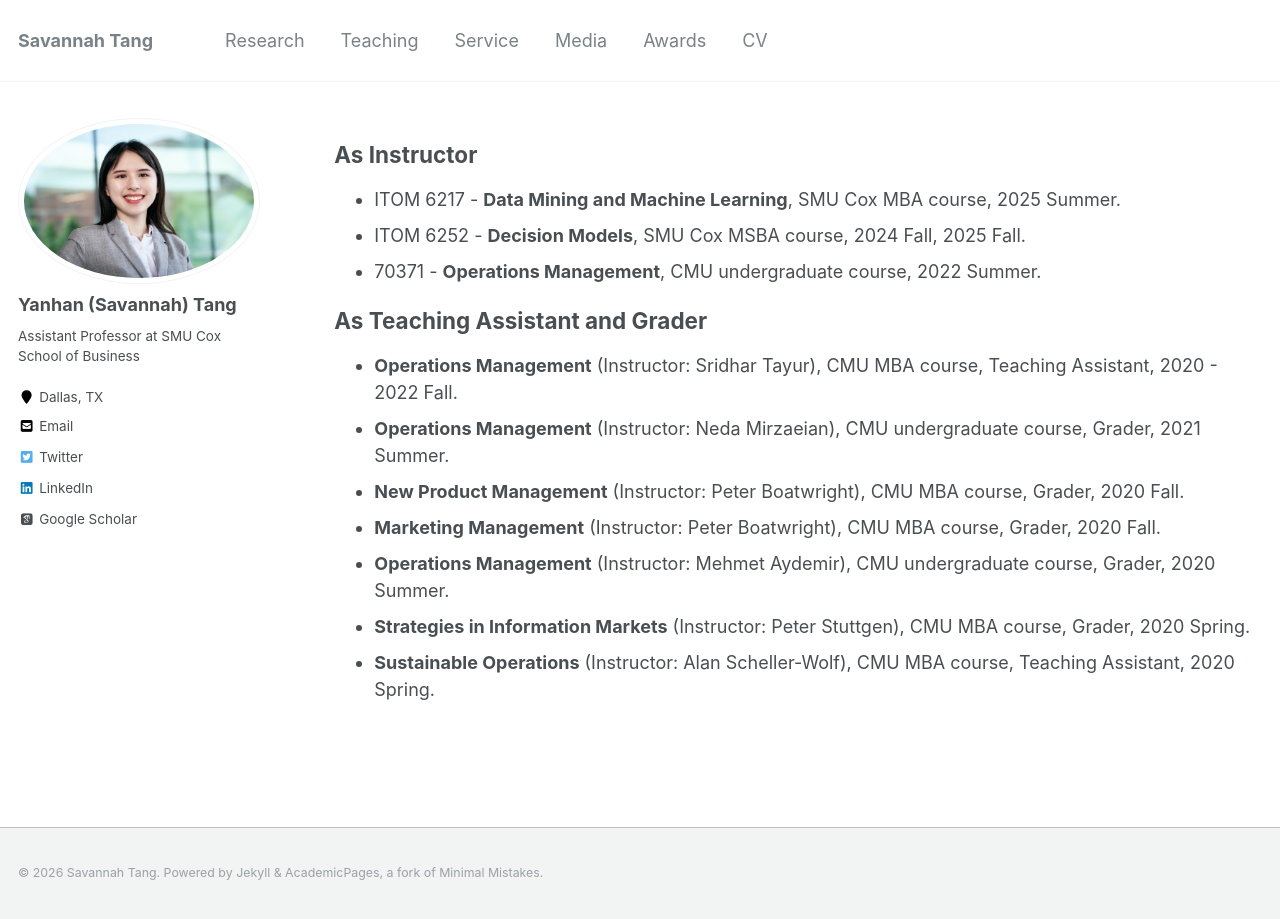
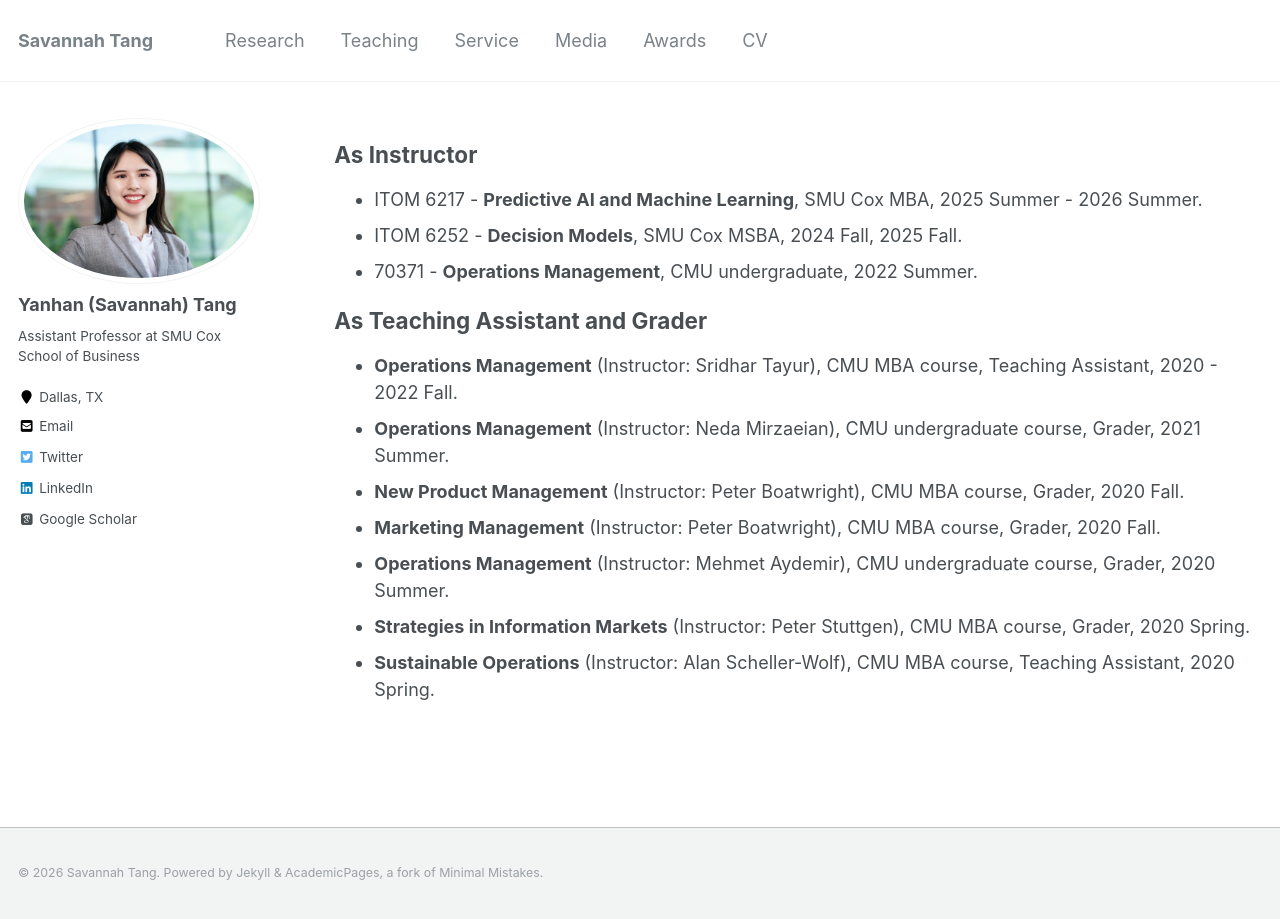
Before and after one commit to savytang/savytang.github.io, a Jekyll site: the page built from _pages/teaching.md, in a window 1280 px wide. Built offline with Jekyll 4.4.1, drawn with Linux system fonts in a browser that asks for light colours; some web fonts are replaced.

Commit message:
IMH update
Status

```diff
--- a/_pages/teaching.md
+++ b/_pages/teaching.md
@@ -6,9 +6,9 @@ author_profile: true
 ---
 ## As Instructor
 
-- ITOM 6217 - __Data Mining and Machine Learning__, SMU Cox MBA course, 2025 Summer.
-- ITOM 6252 - __Decision Models__, SMU Cox MSBA course, 2024 Fall, 2025 Fall.
-- 70371 - __Operations Management__, CMU undergraduate course, 2022 Summer.
+- ITOM 6217 - __Predictive AI and Machine Learning__, SMU Cox MBA, 2025 Summer - 2026 Summer.
+- ITOM 6252 - __Decision Models__, SMU Cox MSBA, 2024 Fall, 2025 Fall.
+- 70371 - __Operations Management__, CMU undergraduate, 2022 Summer.
 
 ## As Teaching Assistant and Grader
 
```
Also changed, not shown: _pages/about.md (+1 -1 lines), _pages/cv.md (+1 -1 lines), _pages/researches.md (+2 -2 lines), 1 other file.
